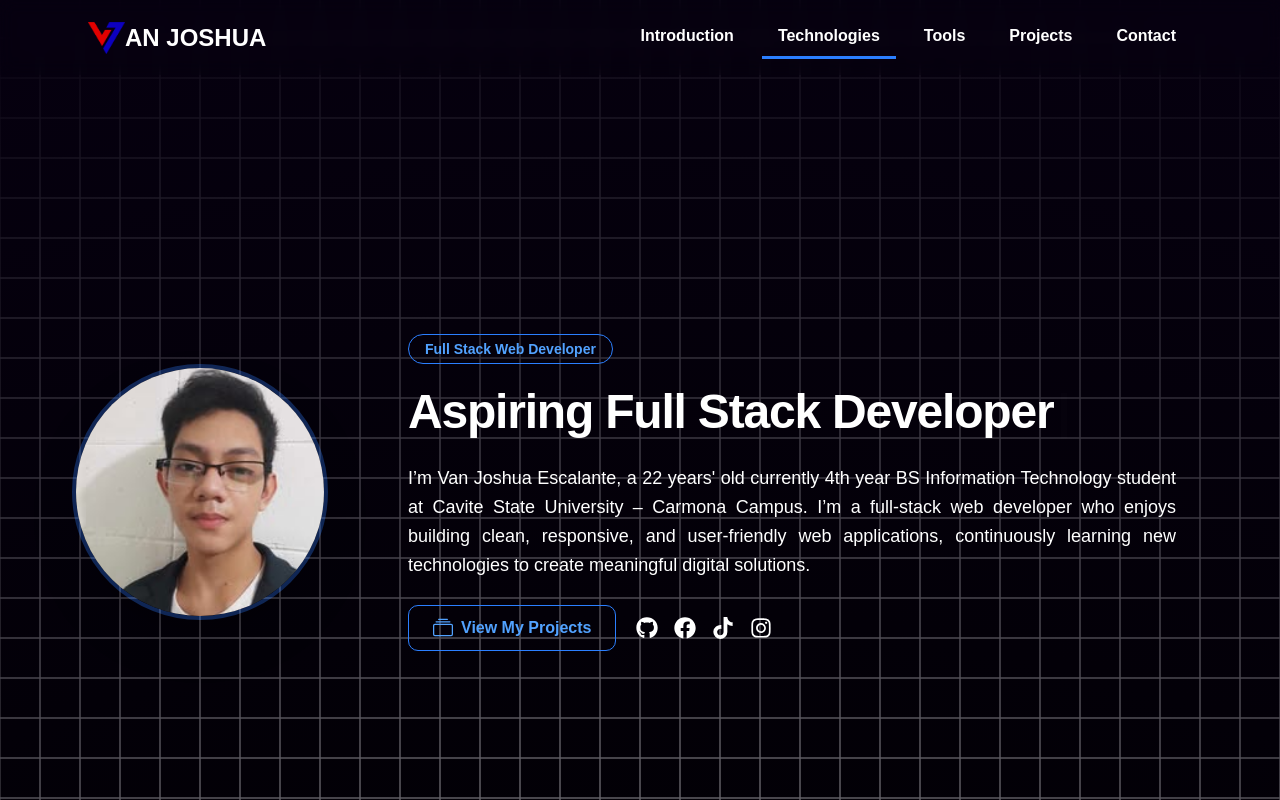
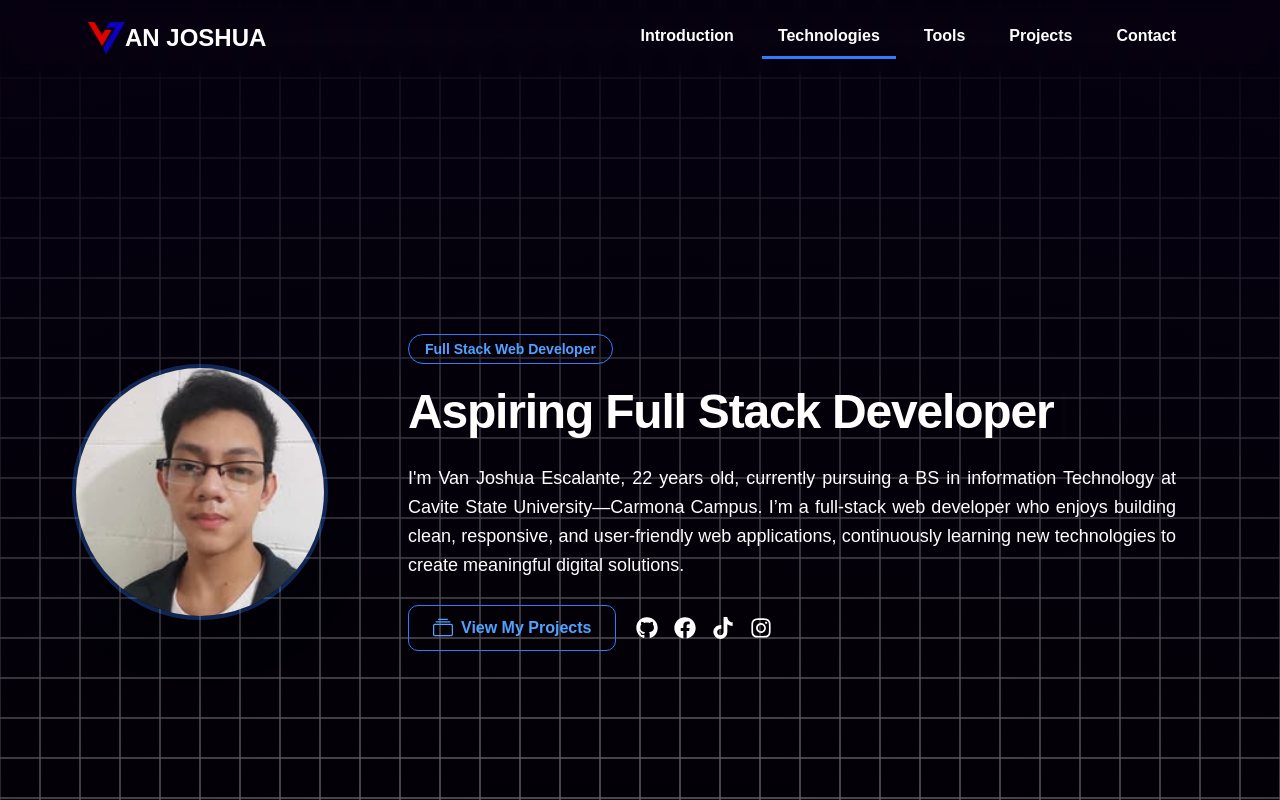
Before and after one commit to VanJoshua-dev/portfolio, a React (Vite) app in the folder myportfolio/: page / in a window 1280 px wide. Shown: the top 800 px of the page. Built offline with nearby package versions, Linux system fonts and the light colour scheme.

Commit message:
Changes: - Update introduction

```diff
--- a/myportfolio/src/HomePageParts/Introduction.jsx
+++ b/myportfolio/src/HomePageParts/Introduction.jsx
@@ -107,11 +107,11 @@ function Introduction() {
             transition={{ duration: 0.6, delay: 0.5 }}
             viewport={{ once: true }}
           >
-            I’m Van Joshua Escalante, a 22 years' old currently 4th year BS Information
-            Technology student at Cavite State University – Carmona Campus. I’m
-            a full-stack web developer who enjoys building clean, responsive,
-            and user-friendly web applications, continuously learning new
-            technologies to create meaningful digital solutions.
+            I'm Van Joshua Escalante, 22 years old, currently pursuing a BS in
+            information Technology at Cavite State University—Carmona Campus.
+            I’m a full-stack web developer who enjoys building clean,
+            responsive, and user-friendly web applications, continuously
+            learning new technologies to create meaningful digital solutions.
           </motion.p>
 
           {/* Buttons & Socials */}
```
